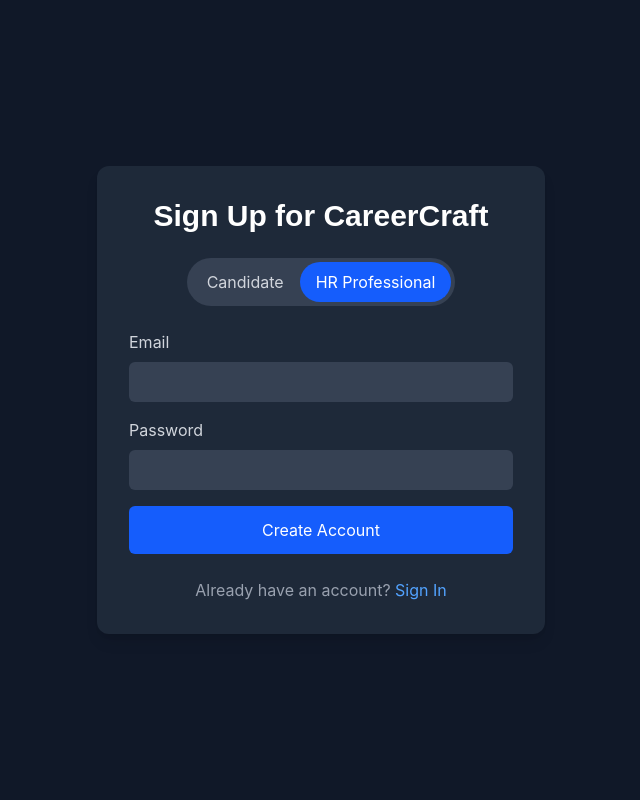
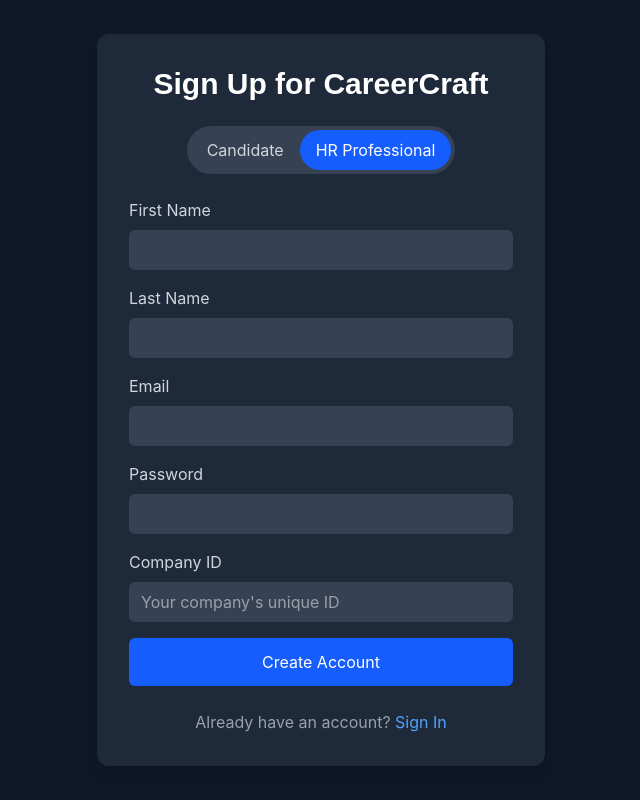
Before and after one commit to Glanisha/ScreenSmart, a React (Vite) app in the folder frontend/: page /signup in a window 1280 px wide. Both pictures are taken after a click on the button "HR Professional". Shown: the whole page, without its empty margins (319-959 px from the left). Built offline with nearby package versions, Linux system fonts and the light colour scheme; no server answers.

Commit message:
Fixed Supabase auth

```diff
--- a/frontend/src/pages/SignIn.jsx
+++ b/frontend/src/pages/SignIn.jsx
@@ -1,6 +1,6 @@
 import React, { useState } from "react";
 import { motion } from "framer-motion";
-import { supabase, authHelpers } from "../lib/supabaseClient";
+import { supabase } from "../lib/supabaseClient";
 import { useNavigate } from "react-router-dom";
 
 function SignIn() {
@@ -25,32 +25,22 @@
 
       console.log("User signed in:", data.user);
 
-      try {
-        // Get the user's role from the user_roles table directly
-        const { data: roleData, error: roleError } = await supabase
-          .from("user_roles")
+      // Get the user's profile with role
+      const { data: profileData, error: profileError } = await supabase
+        .from("profiles")
         .select("role")
-          .eq("user_id", data.user.id)
+        .eq("id", data.user.id)
         .single();
 
-        if (roleError) {
-          console.warn("Could not retrieve user role:", roleError);
-          navigate("/dashboard"); // Default dashboard
-          return;
-        }
+      if (profileError) throw profileError;
 
       // Redirect based on role
-        if (roleData.role === "candidate") {
+      if (profileData.role === "candidate") {
         navigate("/candidate-dashboard");
-        } else if (roleData.role === "hr") {
+      } else if (profileData.role === "hr_user") {
         navigate("/hr-dashboard");
       } else {
-          // Default dashboard if role is missing or unknown
-          navigate("/dashboard");
-        }
-      } catch (roleError) {
-        console.error("Error getting user role:", roleError);
-        navigate("/dashboard"); // Default dashboard as fallback
+        navigate("/dashboard"); // Default dashboard if role is missing
       }
     } catch (error) {
       console.error("Sign in error:", error);
--- a/frontend/src/pages/SignUp.jsx
+++ b/frontend/src/pages/SignUp.jsx
@@ -6,13 +6,14 @@
 function SignUp() {
   const [email, setEmail] = useState("");
   const [password, setPassword] = useState("");
+  const [firstName, setFirstName] = useState("");
+  const [lastName, setLastName] = useState("");
   const [userType, setUserType] = useState("candidate");
+  const [companyId, setCompanyId] = useState(""); // Only for HR users
   const [error, setError] = useState(null);
   const [loading, setLoading] = useState(false);
   const [successMessage, setSuccessMessage] = useState(null);
   const navigate = useNavigate();
-
-  // In the handleSignUp function
 
   const handleSignUp = async (e) => {
     e.preventDefault();
@@ -26,9 +27,11 @@
         password,
         options: {
           data: {
-            user_type: userType,
-          },
-        },
+            first_name: firstName,
+            last_name: lastName,
+            role: userType // Now using 'role' instead of 'user_type'
+          }
+        }
       });
 
       if (authError) throw authError;
@@ -43,43 +46,42 @@
       // 2. IMPORTANT: Add a small delay to ensure user creation has propagated
       await new Promise((resolve) => setTimeout(resolve, 1000));
 
-      // 3. Try to insert the role, with retry logic
-      let roleError = null;
-      let retries = 3;
-
-      while (retries > 0) {
-        const { error } = await supabase
-          .from("user_roles")
-          .insert([{ user_id: authData.user.id, role: userType }]);
-
-        if (!error) {
-          // Success! No error
-          roleError = null;
-          break;
+      // 3. For HR users, add to hr_users table
+      if (userType === "hr_user") {
+        if (!companyId) {
+          throw new Error("Company ID is required for HR users");
         }
 
-        roleError = error;
-        console.log(
-          `Role insertion attempt failed, retrying... (${retries} left)`
-        );
-        retries--;
+        const { error: hrError } = await supabase
+          .from("hr_users")
+          .insert([{
+            user_id: authData.user.id,
+            company_id: companyId
+          }]);
 
-        // Wait a bit longer before retrying
-        await new Promise((resolve) => setTimeout(resolve, 1000));
+        if (hrError) throw hrError;
       }
 
-      if (roleError) {
-        console.error(
-          "Could not assign role after multiple attempts:",
-          roleError
-        );
-        // Continue anyway, but note the issue
+      // 4. For candidates, add to candidate_profiles table
+      if (userType === "candidate") {
+        const { error: profileError } = await supabase
+          .from("candidate_profiles")
+          .insert([{
+            user_id: authData.user.id
+          }]);
+
+        if (profileError) throw profileError;
       }
 
       // Handle successful signup
       setSuccessMessage(
         "Account created successfully! Please check your email for verification."
       );
+
+      // Redirect after a delay
+      setTimeout(() => {
+        navigate(userType === "hr_user" ? "/hr-dashboard" : "/candidate-dashboard");
+      }, 3000);
     } catch (error) {
       console.error("Signup error:", error);
       setError(error.message);
@@ -115,9 +117,9 @@
             </button>
             <button
               type="button"
-              onClick={() => setUserType("hr")}
+              onClick={() => setUserType("hr_user")}
               className={`px-4 py-2 rounded-full transition-colors ${
-                userType === "hr"
+                userType === "hr_user"
                   ? "bg-blue-600 text-white"
                   : "text-gray-300 hover:bg-gray-600"
               }`}
@@ -143,6 +145,28 @@
 
         <form onSubmit={handleSignUp} className="space-y-4">
           <div>
+            <label className="block text-gray-300 mb-2">First Name</label>
+            <input
+              type="text"
+              value={firstName}
+              onChange={(e) => setFirstName(e.target.value)}
+              required
+              className="w-full px-3 py-2 bg-gray-700 text-white rounded-md focus:outline-none focus:ring-2 focus:ring-blue-500"
+            />
+          </div>
+
+          <div>
+            <label className="block text-gray-300 mb-2">Last Name</label>
+            <input
+              type="text"
+              value={lastName}
+              onChange={(e) => setLastName(e.target.value)}
+              required
+              className="w-full px-3 py-2 bg-gray-700 text-white rounded-md focus:outline-none focus:ring-2 focus:ring-blue-500"
+            />
+          </div>
+
+          <div>
             <label className="block text-gray-300 mb-2">Email</label>
             <input
               type="email"
@@ -164,6 +188,20 @@
               minLength="6"
             />
           </div>
+
+          {userType === "hr_user" && (
+            <div>
+              <label className="block text-gray-300 mb-2">Company ID</label>
+              <input
+                type="text"
+                value={companyId}
+                onChange={(e) => setCompanyId(e.target.value)}
+                required={userType === "hr_user"}
+                className="w-full px-3 py-2 bg-gray-700 text-white rounded-md focus:outline-none focus:ring-2 focus:ring-blue-500"
+                placeholder="Your company's unique ID"
+              />
+            </div>
+          )}
 
           <motion.button
             whileHover={{ scale: 1.05 }}
```
Lines whose indentation alone changed are shown as unchanged.
